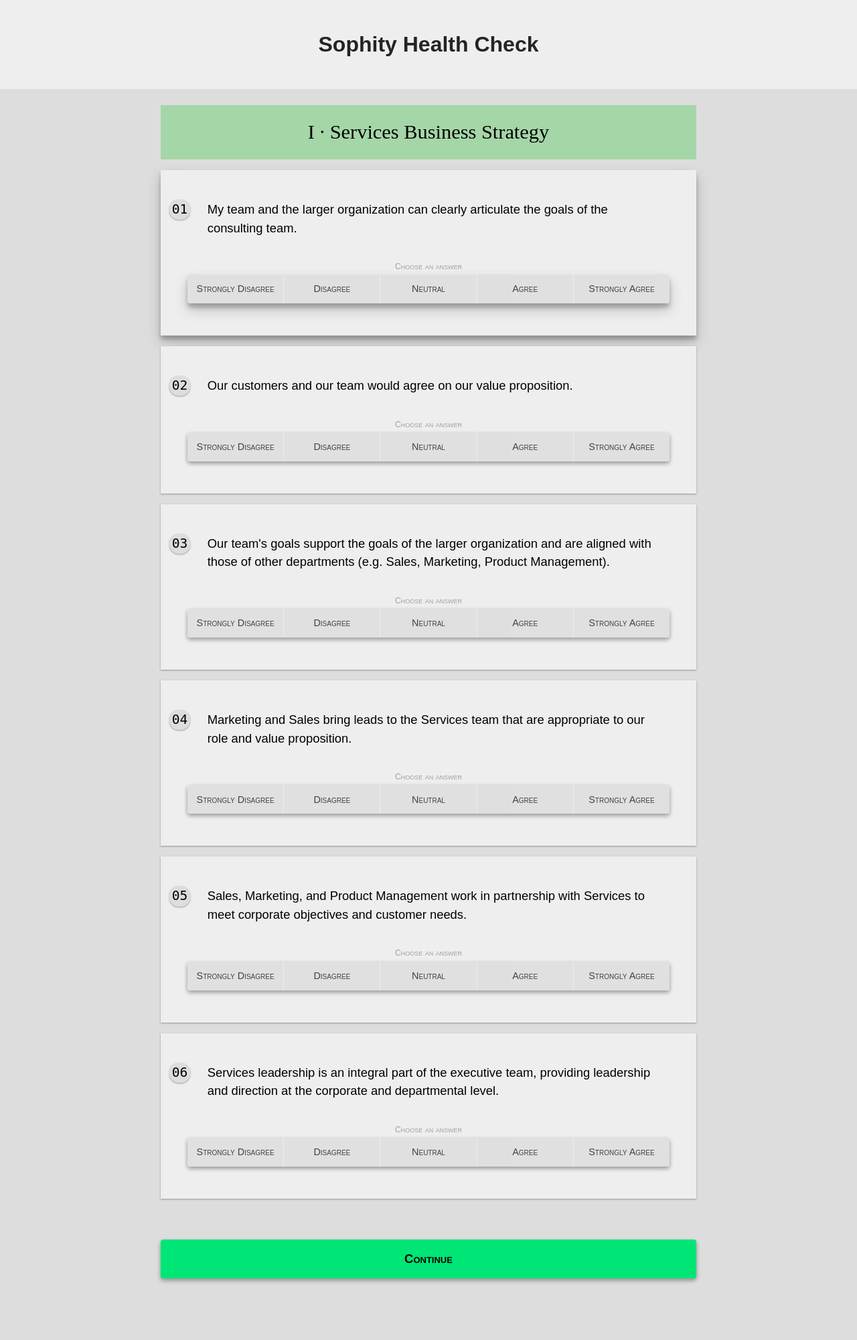
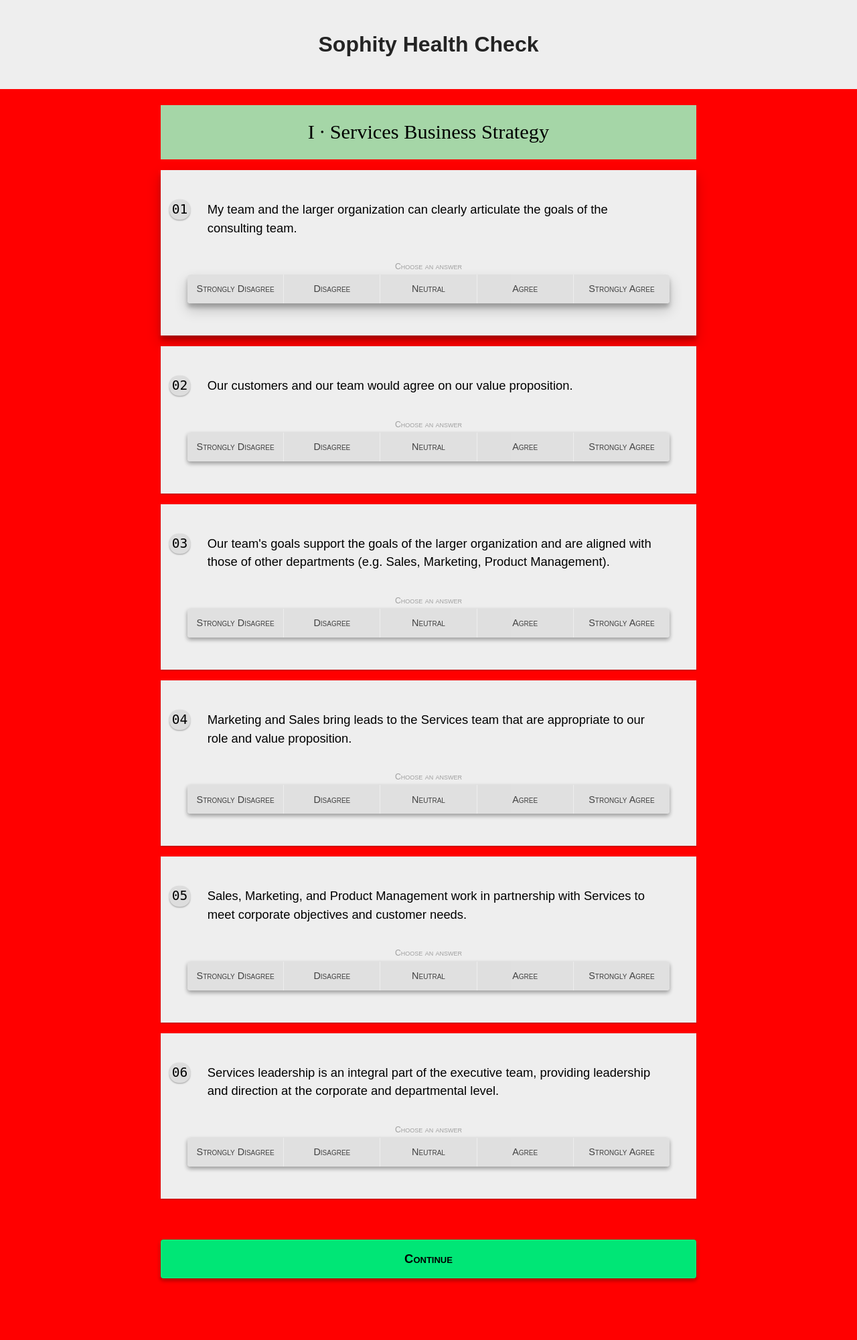
Before and after one commit to warnthepenguins/health-check, a PHP site: page / in a window 1280 px wide. Shown: the whole page at 67% size. Run offline with PHP 8.4, Linux system fonts and the light colour scheme.

Commit message:
Changed background to red

```diff
--- a/css/style.css
+++ b/css/style.css
@@ -25,7 +25,7 @@
 }
 
 body {
-  background: #ddd;
+  background: red;
 }
 
 h1 {
```
